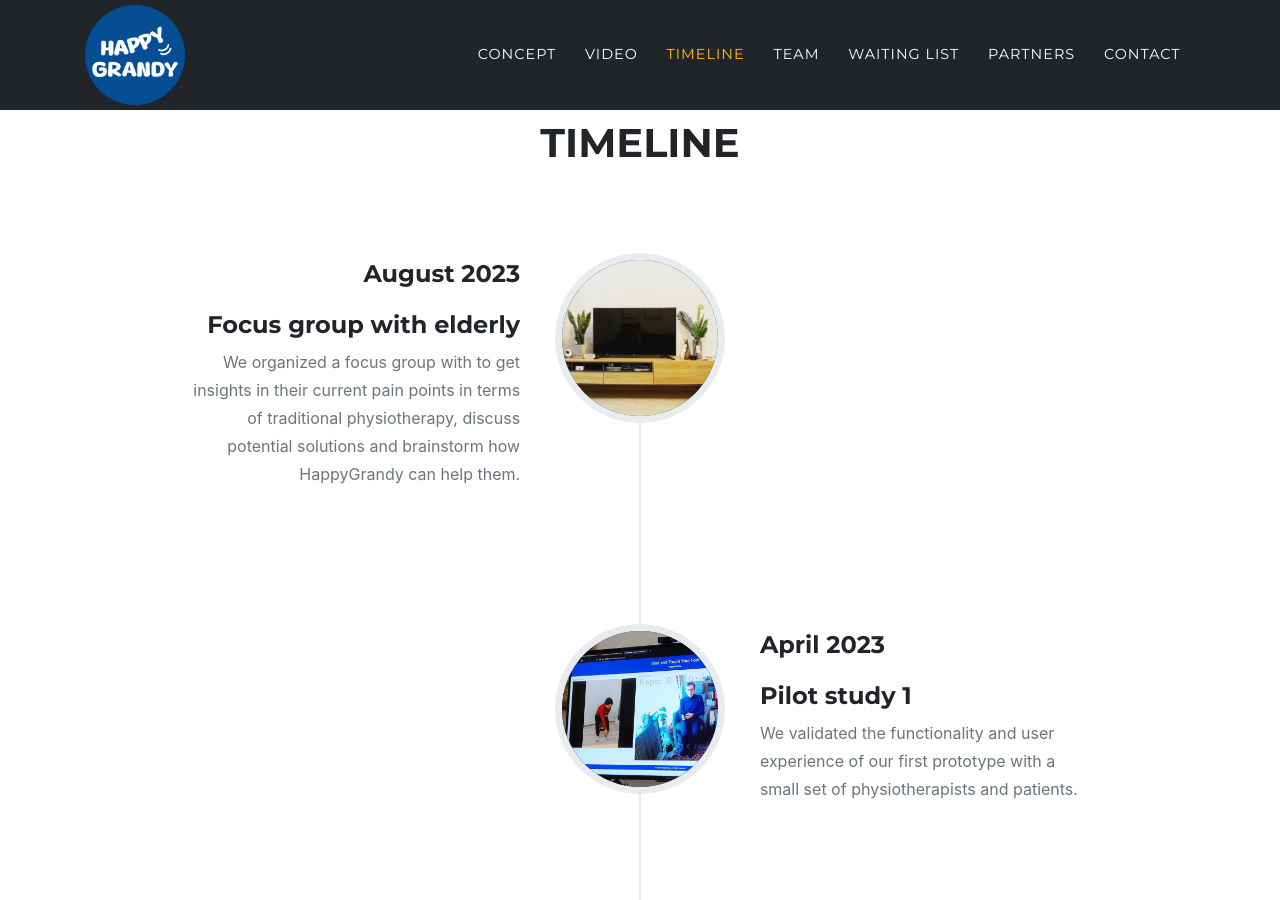
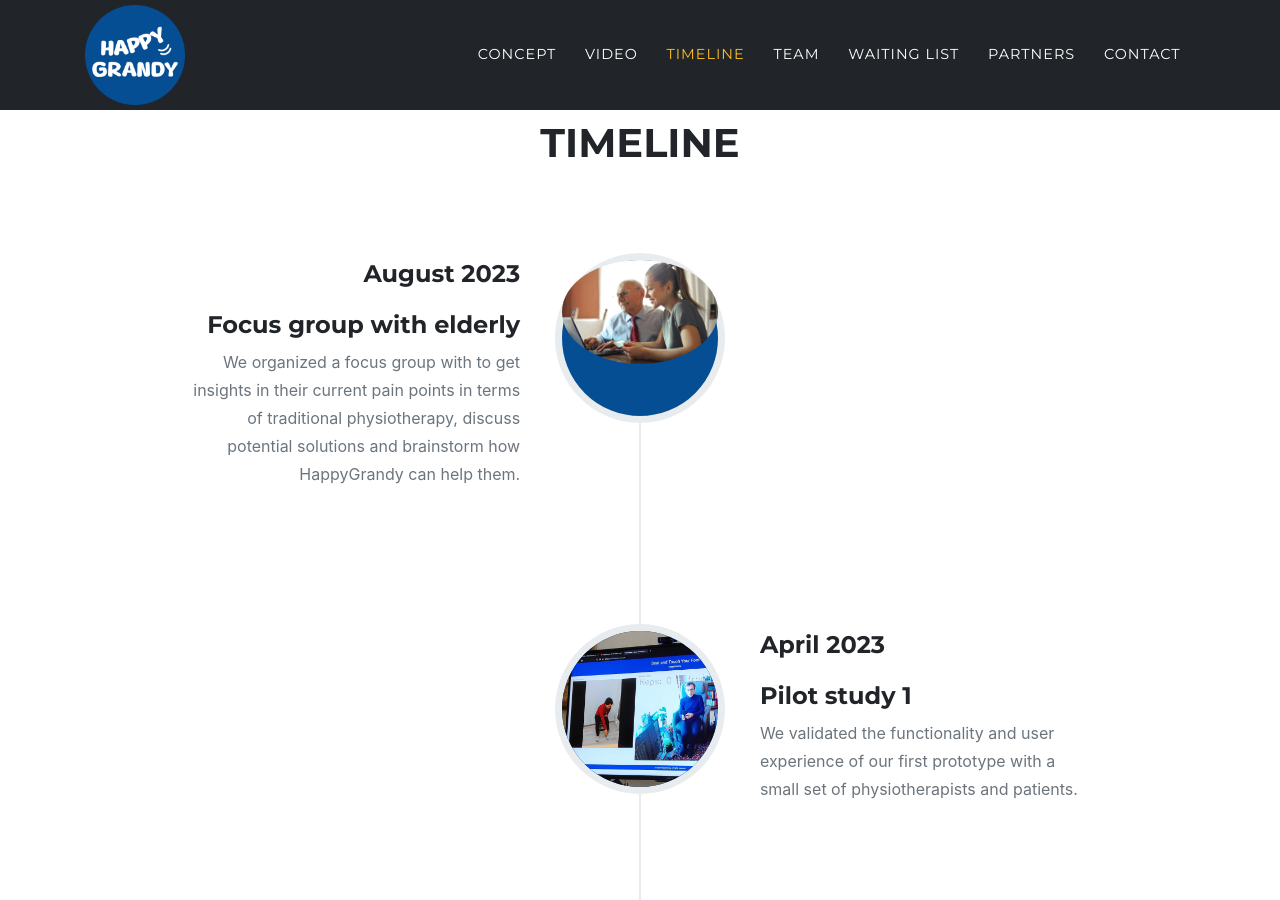
Before and after one commit to happygrandy/happygrandy.github.io, a Jekyll site: the page built from index.md, in a window 1280 px wide and 900 px high, scrolled down 2540 px. Built offline with Jekyll 4.4.1, drawn with Linux system fonts in a browser that asks for light colours; some web fonts are replaced.

Commit message:
Update sitetext.yml

```diff
--- a/_data/sitetext.yml
+++ b/_data/sitetext.yml
@@ -56,7 +56,7 @@ en: &DEFAULT_EN
       - title: "Focus group with elderly"
         year: "August 2023"
         desc: "We organized a focus group with to get insights in their current pain points in terms of traditional physiotherapy, discuss potential solutions and brainstorm how HappyGrandy can help them."
-        image: assets/img/timeline/next_pilot_study_2.jpg
+        image: assets/img/timeline/20240417_pexels-olly-3823488.jpg
 
       - title: "Pilot study 1"
         year: "April 2023"
```
